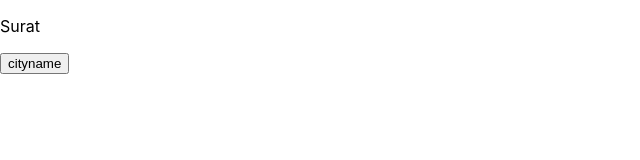
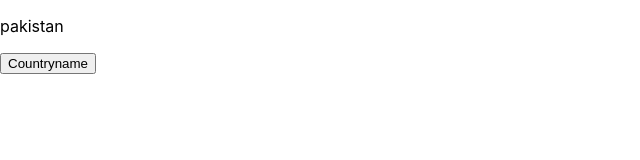
Before and after one commit to aushalsavaliya/myapp, a React (Create React App) app: page / in a window 1280 px wide. Shown: the top 160 px of the page, without its empty margins (0-640 px from the left). Built offline with nearby package versions, Linux system fonts and the light colour scheme.

Commit message:
state_countryname

```diff
--- a/src/App.js
+++ b/src/App.js
@@ -1,10 +1,11 @@
 import React from 'react';
-import ClassBasedDemo from './Container/ClassBasedDemo';
+import ClassBasedcountry from './Container/ClassBasedcountry';
+
 
   function App(props) {
     return (
       <div>
-      <ClassBasedDemo/>
+      <ClassBasedcountry/>
       </div>
     );
   }
--- a/src/Container/ClassBasedDemo.js
+++ b/src/Container/ClassBasedcountry.js
@@ -1,26 +1,26 @@
 import React, { Component } from 'react';
 
+
 class ClassBasedDemo extends Component {
+
+
     constructor(props){
         super(props);
-
         this.state = {
-            cityname: 'Surat'
+            cityname: 'pakistan'
         }
     }
-
-    cityname = () => {
+    countryname = () => {
         this.setState({
-            cityname: 'baroda'
+            cityname: 'Balochistan'
         })
     }
-
 
     render() {
         return (
             <div>
                 <p>{this.state.cityname}</p>
-                <button onClick={() => this.cityname()}>cityname</button>
+                <button onClick={() => this.countryname()}>Countryname</button>
             </div>
         );
     }
```
